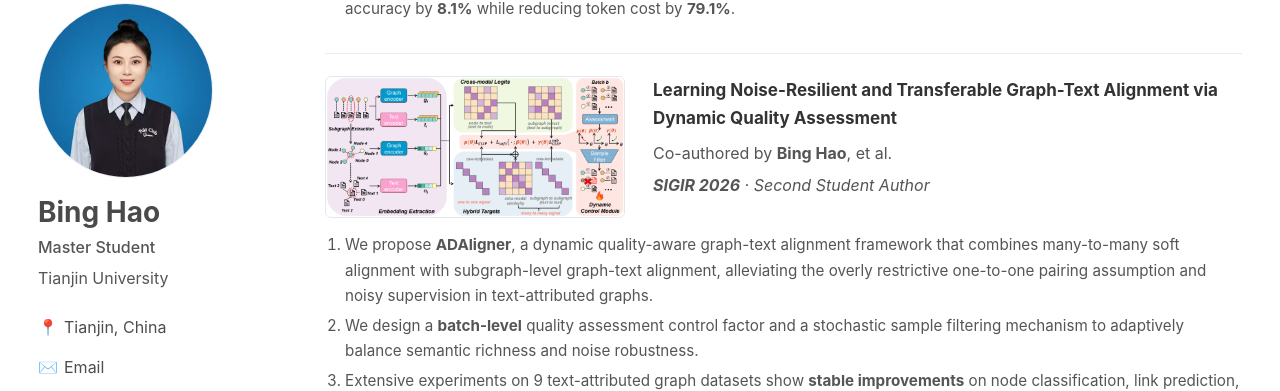
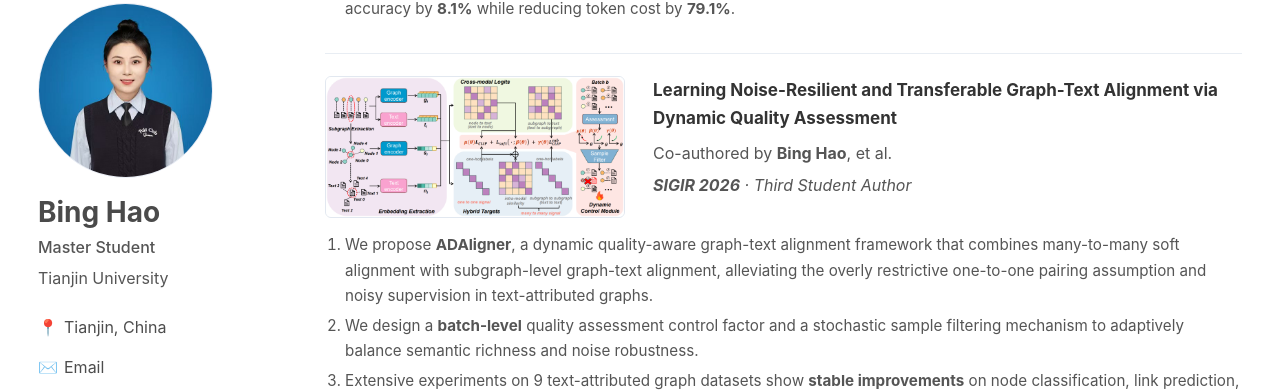
Before and after one commit to haobing-tju/haobing-tju.github.io, a Jekyll site: the page built from _pages/about.md, in a window 1280 px wide and 900 px high, scrolled down 2959 px. Shown: the part 85-476 px from the top of the window. Built offline with Jekyll 4.4.1, drawn with Linux system fonts in a browser that asks for light colours; a style sheet for code colours, icons or effects is not loaded.

Commit message:
Update about.md

```diff
--- a/_pages/about.md
+++ b/_pages/about.md
@@ -285,7 +285,7 @@ Besides research, I have also excelled in programming and academic competitions,
     </a>
   </p>
   <p class="pub-authors">Co-authored by <strong>Bing Hao</strong>, et al.</p>
-  <p class="pub-venue"><strong>SIGIR 2026</strong> · Second Student Author</p>
+  <p class="pub-venue"><strong>SIGIR 2026</strong> · Third Student Author</p>
 </div>
 
 
```
